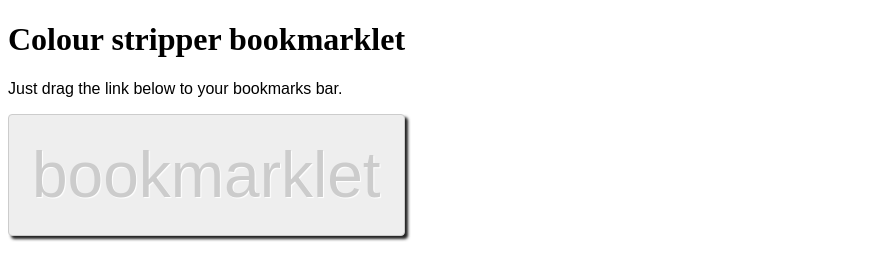
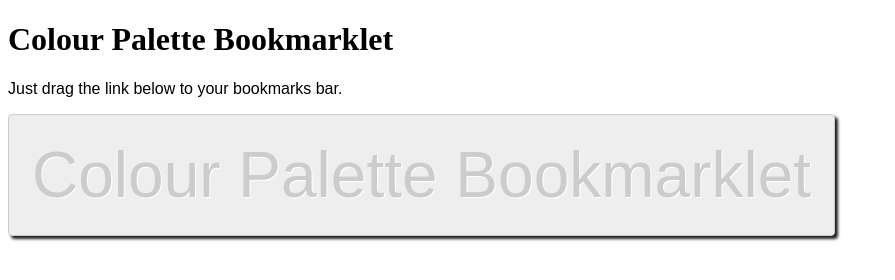
Before and after one commit to atleastimtrying/colourstripper, a plain HTML site: page index.html in a window 1280 px wide. Shown: the whole page, without its empty margins (0-895 px from the left). Drawn offline with Linux system fonts and the light colour scheme.

Commit message:
A bit of renaming to be more focused on 'Palette' rather than 'Stripper'

```diff
--- a/index.html
+++ b/index.html
@@ -27,8 +27,8 @@
   </style>
 </head>
 <body>
-  <h1>Colour stripper bookmarklet</h1>
+  <h1>Colour Palette Bookmarklet</h1>
   <p>Just drag the link below to your bookmarks bar.</p>
-  <a href="javascript:(function(){ var prev = document.getElementsByClassName('colorstripper'); if(prev.length === 0){var a = document.createElement('script'); a.setAttribute('src', 'http://atleastimtrying.github.com/colourstripper/colourstripper.js'); var h = document.getElementsByTagName('head')[0]; h.appendChild(a);}else{prev[0].style.display = 'block';} }());">bookmarklet</a>
+  <a href="javascript:(function(){ var prev = document.getElementsByClassName('colorstripper'); if(prev.length === 0){var a = document.createElement('script'); a.setAttribute('src', 'http://atleastimtrying.github.com/colourstripper/colourstripper.js'); var h = document.getElementsByTagName('head')[0]; h.appendChild(a);}else{prev[0].style.display = 'block';} }());">Colour Palette Bookmarklet</a>
 </body>
 </html>
```
